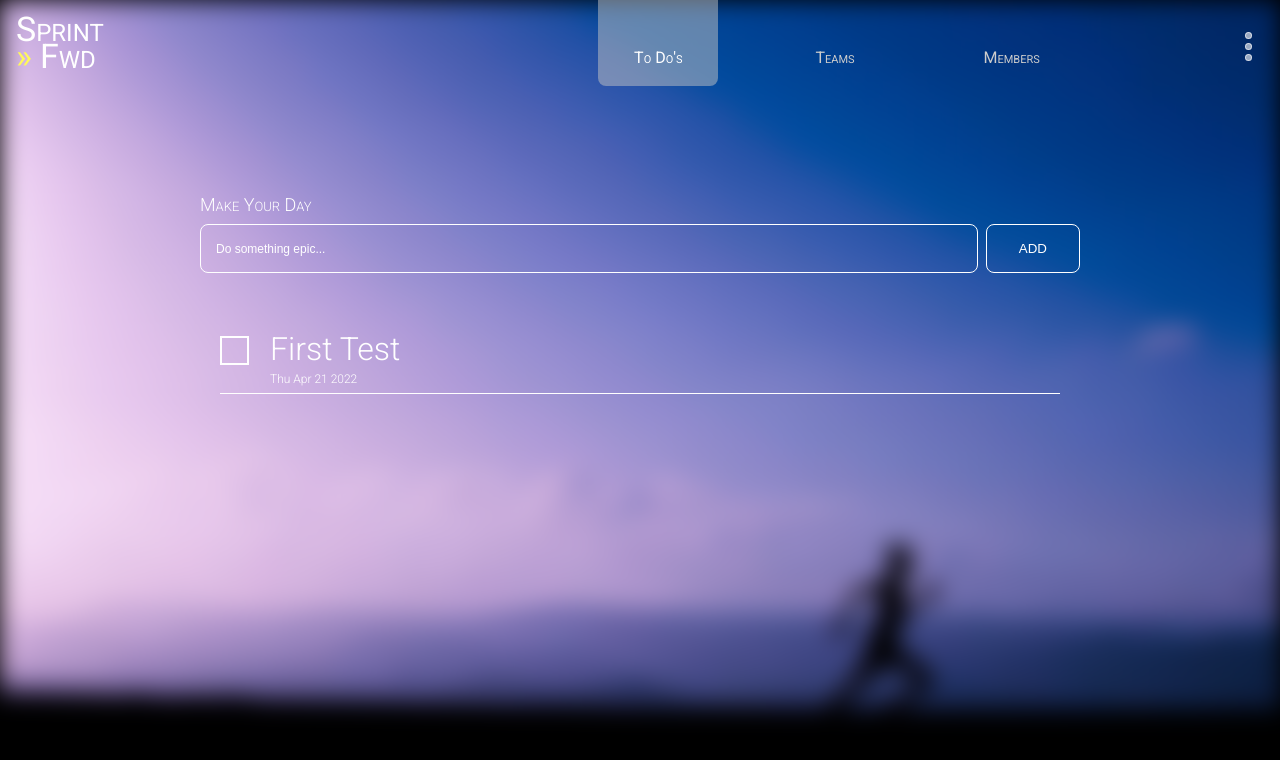
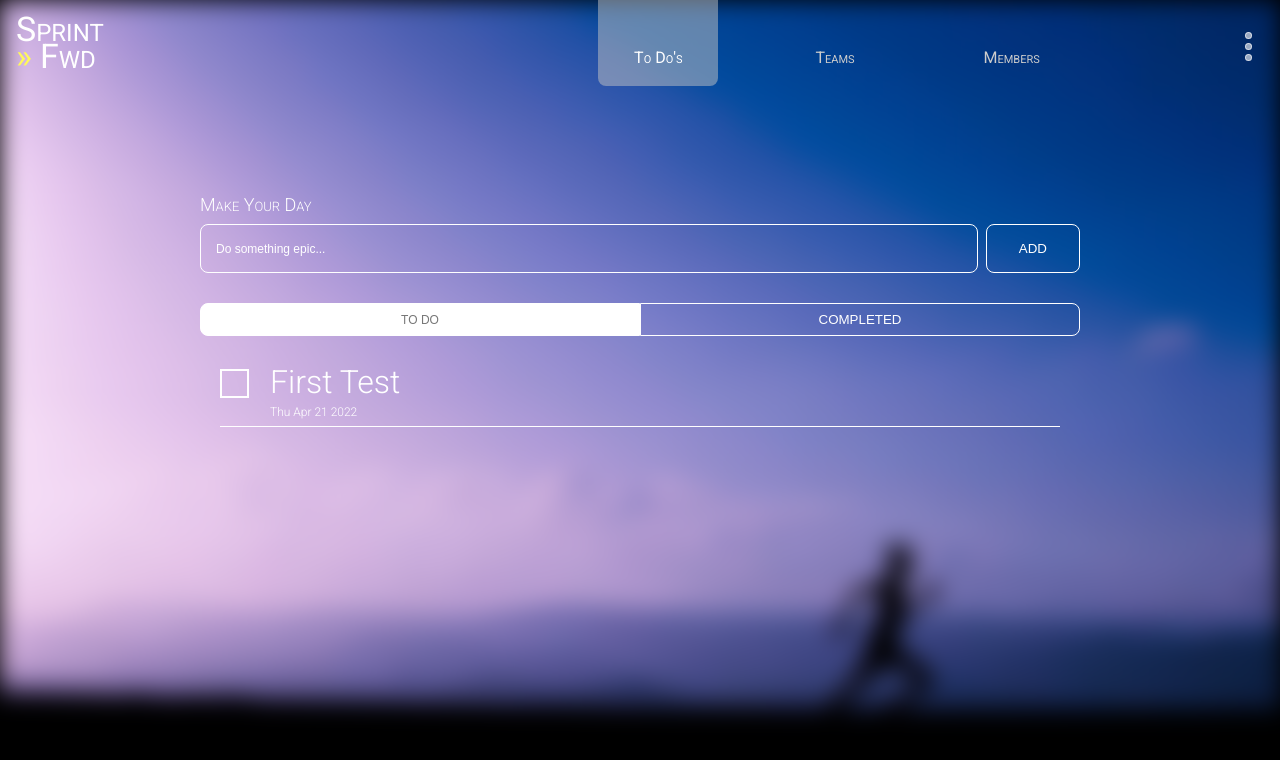
Before and after one commit to jafstar/sprintfwd, a React app: page /todos in a window 1280 px wide. Shown: the top 760 px of the page. Built offline with nearby package versions, Linux system fonts and the light colour scheme.

Commit message:
Add switches for Completed

```diff
--- a/src/pages/todos/index.js
+++ b/src/pages/todos/index.js
@@ -15,6 +15,7 @@ const ToDos = () => {
 
     const [completedList, setCompletedList] = React.useState([]);
     const [currentInput, setCurrentInput] = React.useState("");
+    const [currentList, setCurrentList] = React.useState("active")
 
     const handleAddBtn = () => {
 
@@ -46,6 +47,9 @@ const ToDos = () => {
         ])
     }
 
+    const handleBtnSwitch = (listType) => {
+        setCurrentList(listType)
+    }
 
 
 
@@ -69,11 +73,16 @@ const ToDos = () => {
                 />
                 <button className="btn-outline" onClick={handleAddBtn}>Add</button>
             </div>
+
+            <div className="btn-switch-shell">
+                <button onClick={() => handleBtnSwitch('active')} className={`btn-switch ${currentList === "active" ? 'switch-active' : 'switch-inactive'}`}>To Do</button>
+                <button onClick={() => handleBtnSwitch('archive')} className={`btn-switch ${currentList === "archive" ? 'switch-active' : 'switch-inactive'}`}>Completed</button>
+            </div>
             <ul>
 
 
                 {
-                    ctx.todoList.length >= 1 && ctx.todoList.map((itm, idx) => {
+                    currentList === "active" && ctx.todoList.length >= 1 && ctx.todoList.map((itm, idx) => {
                         return (
                             <div className="list-item-shell" key={`table-row-${idx}`}>
 
@@ -111,7 +120,7 @@ const ToDos = () => {
                 }
 
                 {
-                    ctx.todoList.length === 0
+                    currentList === "active" && ctx.todoList.length === 0
                         ? (
                             <div className="list-item-none">No items in the list!</div>
                         )
--- a/src/pages/todos/styles.css
+++ b/src/pages/todos/styles.css
@@ -6,7 +6,7 @@
 }
 
 #todo-inputs {
-    margin-bottom: 60px;
+    margin-bottom: 30px;
 }
 
 #todo-completed {
@@ -94,3 +94,42 @@ credit: https://www.w3schools.com/howto/howto_css_custom_checkbox.asp
     border-width: 0 3px 3px 0;
     transform: rotate(45deg);
 }
+
+.btn-switch-shell {
+    margin-bottom: 30px;
+    display: flex;
+    justify-content: center;
+}
+
+
+
+.btn-switch {
+    display: block;
+    border: 1px solid #fff;
+    background: transparent;
+    text-decoration: none;
+    padding: 8px 40px;
+    text-align: center;
+    border-radius: 8px;
+    border-top-left-radius: 0;
+    border-bottom-left-radius: 0;
+    color: #fff;
+    text-transform: uppercase;
+    box-sizing: border-box;
+    cursor: pointer;
+    width: 42vw;
+
+}
+
+.btn-switch:first-child {
+    border-radius: 8px;
+    border-top-right-radius: 0;
+    border-bottom-right-radius: 0;
+}
+
+.btn-switch.switch-active {
+    background: #fff;
+    color: #777;
+    font-size: 12px;
+    font-weight: 300;
+}
--- a/src/styles/_flex.css
+++ b/src/styles/_flex.css
@@ -1,5 +1,16 @@
 .flex {
     display: flex;
 }
-.space-between {justify-content: space-between;}
-.space-around {justify-content: space-around;}
+
+.space-between {
+    justify-content: space-between;
+}
+
+.space-around {
+    justify-content: space-around;
+}
+
+.center-all {
+    justify-content: center;
+    align-items: center;
+}
```
